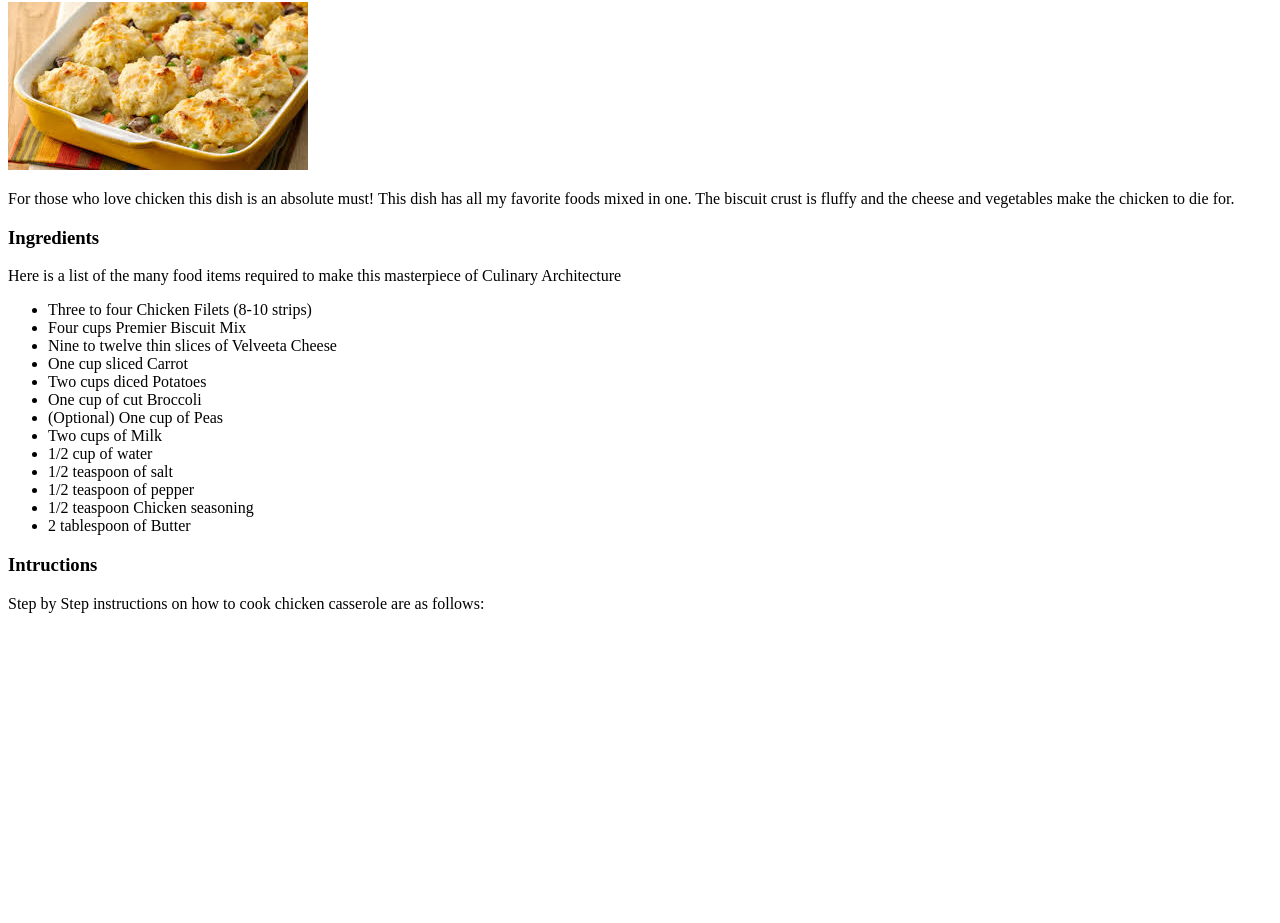
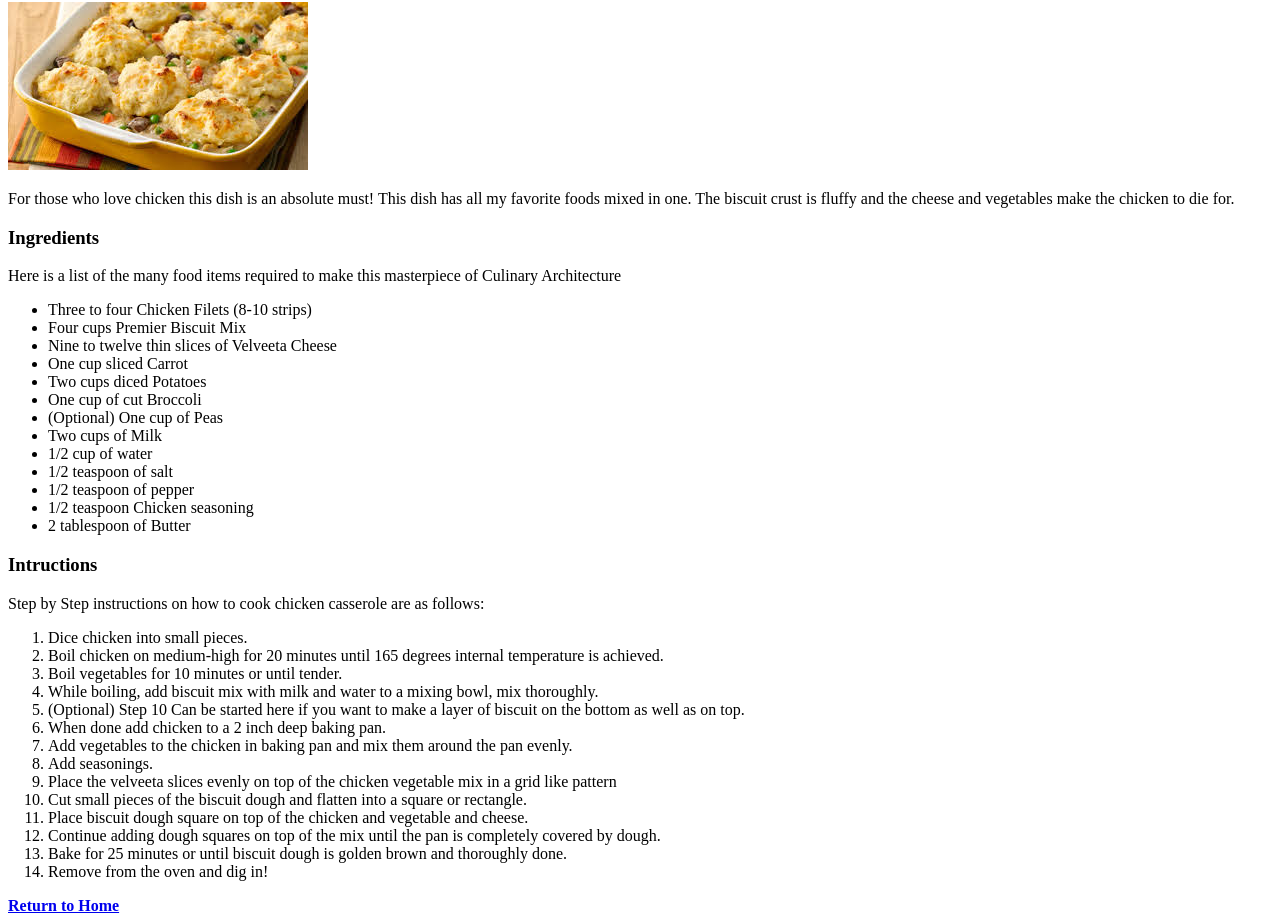
Before and after one commit to dylt97/odin-recipes, a plain HTML site: page recipePages/chickenCasserole.html in a window 1280 px wide. Shown: the part 78-1001 px from the top of the page. Before the commit the page ends 800 px from the top, so only its background shows below. Drawn offline with Linux system fonts and the light colour scheme.

Commit message:
finish casserole recipe
I finished the list for the instructions and also added a home page link
to all three recipe pages

```diff
--- a/recipePages/chickenCasserole.html
+++ b/recipePages/chickenCasserole.html
@@ -29,5 +29,22 @@
                 </ul>
             <h3>Intructions</h3>
                 <p>Step by Step instructions on how to cook chicken casserole are as follows:</p>
+                <ol>
+                    <li>Dice chicken into small pieces.</li>
+                    <li>Boil chicken on medium-high for 20 minutes until 165 degrees internal temperature is achieved.</li>
+                    <li>Boil vegetables for 10 minutes or until tender.</li>
+                    <li>While boiling, add biscuit mix with milk and water to a mixing bowl, mix thoroughly.</li>
+                    <li>(Optional) Step 10 Can be started here if you want to make a layer of biscuit on the bottom as well as on top.</li>
+                    <li>When done add chicken to a 2 inch deep baking pan.</li>
+                    <li>Add vegetables to the chicken in baking pan and mix them around the pan evenly.</li>
+                    <li>Add seasonings.</li>
+                    <li>Place the velveeta slices evenly on top of the chicken vegetable mix in a grid like pattern</li>
+                    <li>Cut small pieces of the biscuit dough and flatten into a square or rectangle.</li>
+                    <li>Place biscuit dough square on top of the chicken and vegetable and cheese.</li>
+                    <li>Continue adding dough squares on top of the mix until the pan is completely covered by dough.</li>
+                    <li>Bake for 25 minutes or until biscuit dough is golden brown and thoroughly done.</li>
+                    <li>Remove from the oven and dig in!</li>
+                </ol>
+            <a href="../index.html"><strong>Return to Home</strong></a>
     </body>
 </html>
```
Also changed, not shown: recipePages/pizzaBowl.html (+1 -0 lines), recipePages/steakDinner.html (+1 -0 lines).
